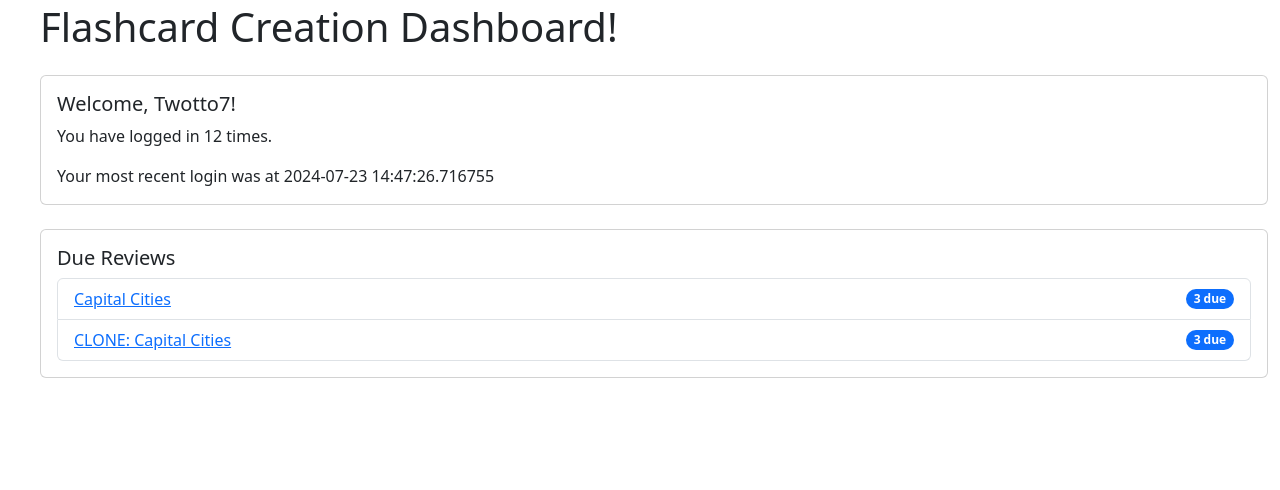
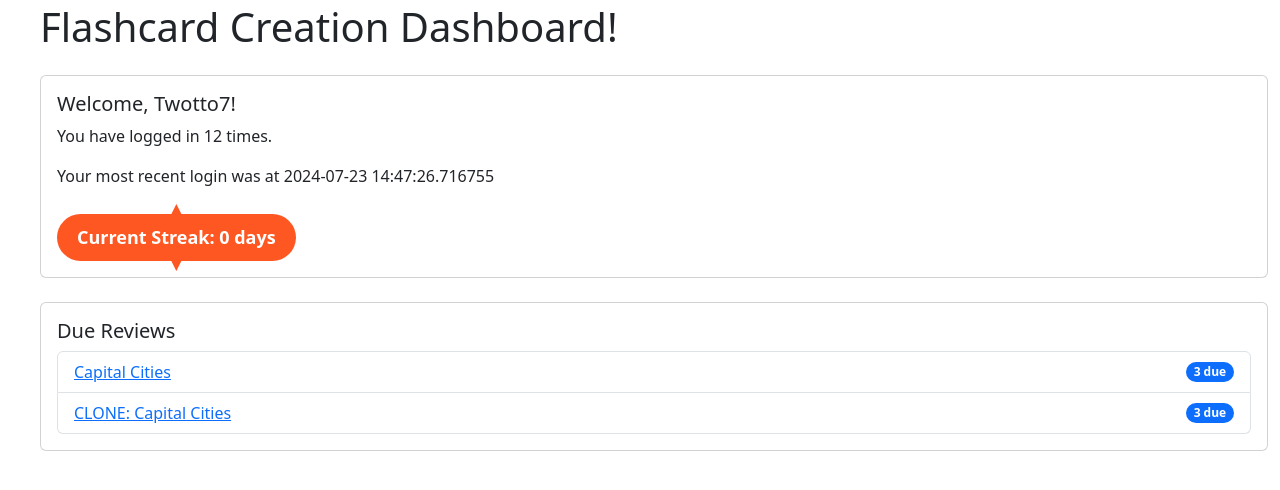
Before and after one commit to TEW07/SummerProject, a Flask app: page /dashboard in a window 1280 px wide. Shown: the part 249-739 px from the top of the page. Run offline with Flask 3, Linux system fonts and the light colour scheme; a user stored in the database is signed in; data comes from the database, SQL or seed files in the repository; both versions use the stored data as it was after the commit.

Commit message:
Implemented a daily login streak, displayed on the user's dashboard, and created a script "generate_logins.py" to test this feature. Daily streak logic is inside the route for dashboard. Created and included in base.html a custom css file to make the streak badge (only slightly) more appealing

```diff
--- a/app/main/routes.py
+++ b/app/main/routes.py
@@ -1,7 +1,8 @@
 from flask import render_template, flash
 from . import main_blueprint
 from app.decks.models import Deck, Card
-from datetime import datetime
+from app.auth.models import LoginEvent
+from datetime import datetime, timedelta
 from flask_login import current_user, login_required
 
 
@@ -29,10 +30,23 @@ def dashboard():
             })
             flash(f'{due_count} cards due for review in {deck.name}', 'warning')
 
+    # Calculate the current streak
+    login_events = LoginEvent.query.filter_by(user_id=current_user.user_id).order_by(LoginEvent.timestamp.desc()).all()
+    streak = 0
+    today = datetime.utcnow().date()
+    expected_date = today
+
+    login_dates = {event.timestamp.date() for event in login_events}
+
+    while expected_date in login_dates:
+        streak += 1
+        expected_date -= timedelta(days=1)
+
     user_info = {
         'username': current_user.username,
         'login_count': current_user.get_login_count(current_user.user_id),
-        'last_login_at': current_user.get_latest_login(current_user.user_id)
+        'last_login_at': current_user.get_latest_login(current_user.user_id),
+        'current_streak': streak  # Add the current streak to user_info
     }
 
     return render_template('dashboard.html', due_reviews=due_reviews, user_info=user_info)
--- a/app/main/templates/dashboard.html
+++ b/app/main/templates/dashboard.html
@@ -1,7 +1,5 @@
 {% extends "base.html" %}
 {% block title %}Dashboard{% endblock %}
-{% block head %}
-{% endblock %}
 {% block content %}
 <div class="container mt-4">
     <h1 class="mb-4">Flashcard Creation Dashboard!</h1>
@@ -10,6 +8,9 @@
             <h5 class="card-title">Welcome, {{ user_info.username }}!</h5>
             <p class="card-text">You have logged in {{ user_info.login_count }} times.</p>
             <p class="card-text">Your most recent login was at {{ user_info.last_login_at }}</p>
+            <div class="streak-badge">
+                Current Streak: {{ user_info.current_streak }} days
+            </div>
         </div>
     </div>
 
--- /dev/null
+++ b/app/static/styles.css
@@ -0,0 +1,37 @@
+/* static/styles.css */
+.streak-badge {
+    display: inline-block;
+    padding: 10px 20px;
+    font-size: 18px;
+    font-weight: bold;
+    color: white;
+    background-color: #FF5722; /* Fire-like color */
+    border-radius: 50px;
+    text-align: center;
+    margin-top: 10px;
+    position: relative;
+}
+
+.streak-badge::before {
+    content: '';
+    position: absolute;
+    top: -10px;
+    left: 50%;
+    transform: translateX(-50%);
+    width: 20px;
+    height: 20px;
+    background-color: #FF5722; /* Fire-like color */
+    clip-path: polygon(50% 0%, 100% 100%, 0% 100%);
+}
+
+.streak-badge::after {
+    content: '';
+    position: absolute;
+    bottom: -10px;
+    left: 50%;
+    transform: translateX(-50%);
+    width: 20px;
+    height: 20px;
+    background-color: #FF5722; /* Fire-like color */
+    clip-path: polygon(0% 0%, 100% 0%, 50% 100%);
+}
--- a/app/templates/base.html
+++ b/app/templates/base.html
@@ -5,6 +5,7 @@
     <meta name="viewport" content="width=device-width, initial-scale=1">
     <link href="https://cdn.jsdelivr.net/npm/bootstrap@5.3.2/dist/css/bootstrap.min.css" rel="stylesheet"
           integrity="sha384-T3c6CoIi6uLrA9TneNEoa7RxnatzjcDSCmG1MXxSR1GAsXEV/Dwwykc2MPK8M2HN" crossorigin="anonymous">
+    <link rel="stylesheet" href="{{ url_for('static', filename='styles.css') }}">
     <title>{% block title %}{% endblock %}</title>
     <style>
         .card-container {
```
Also changed, not shown: app/auth/routes.py (+6 -2 lines), generate_logins.py (added, +33 -0 lines), app/data/data.sqlite.
